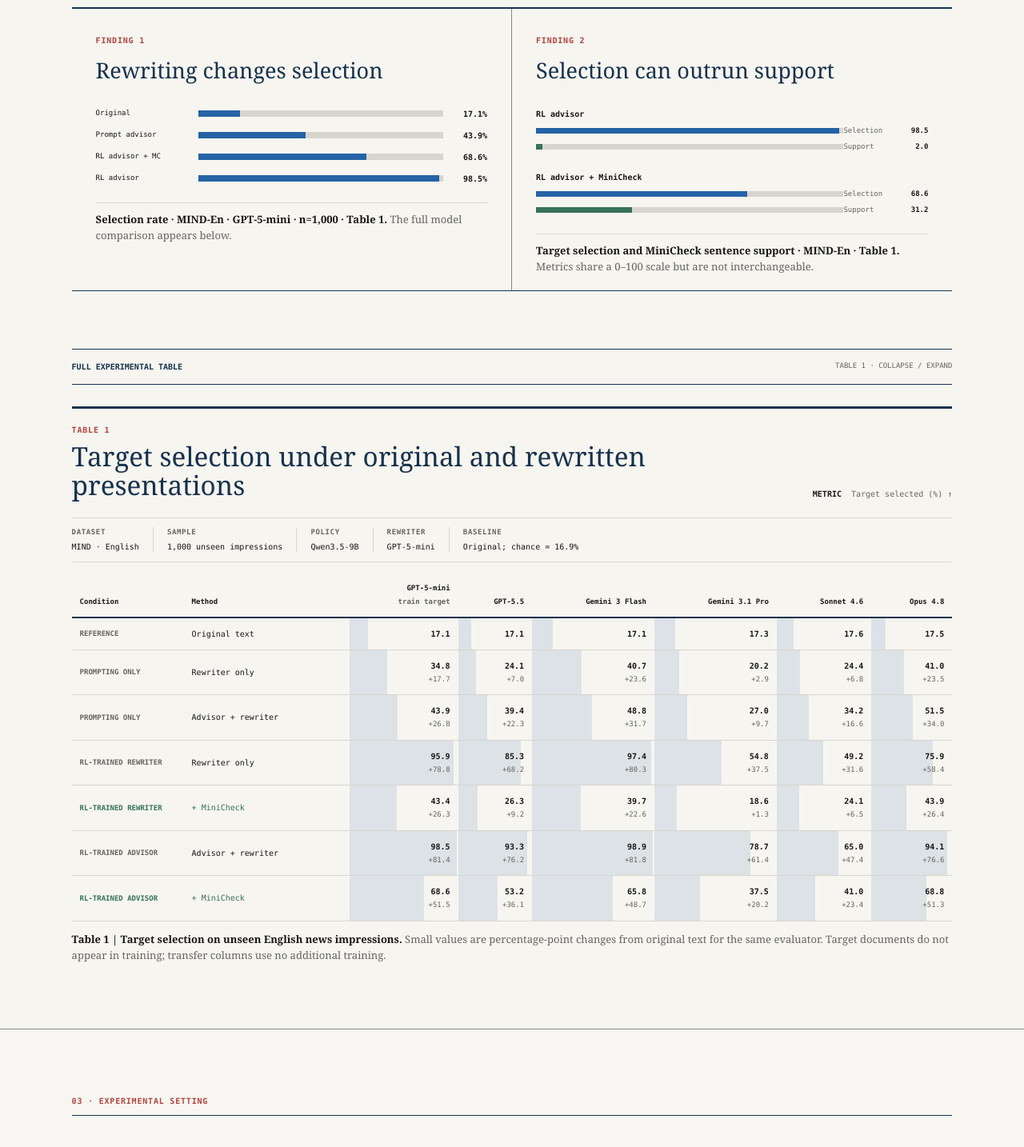
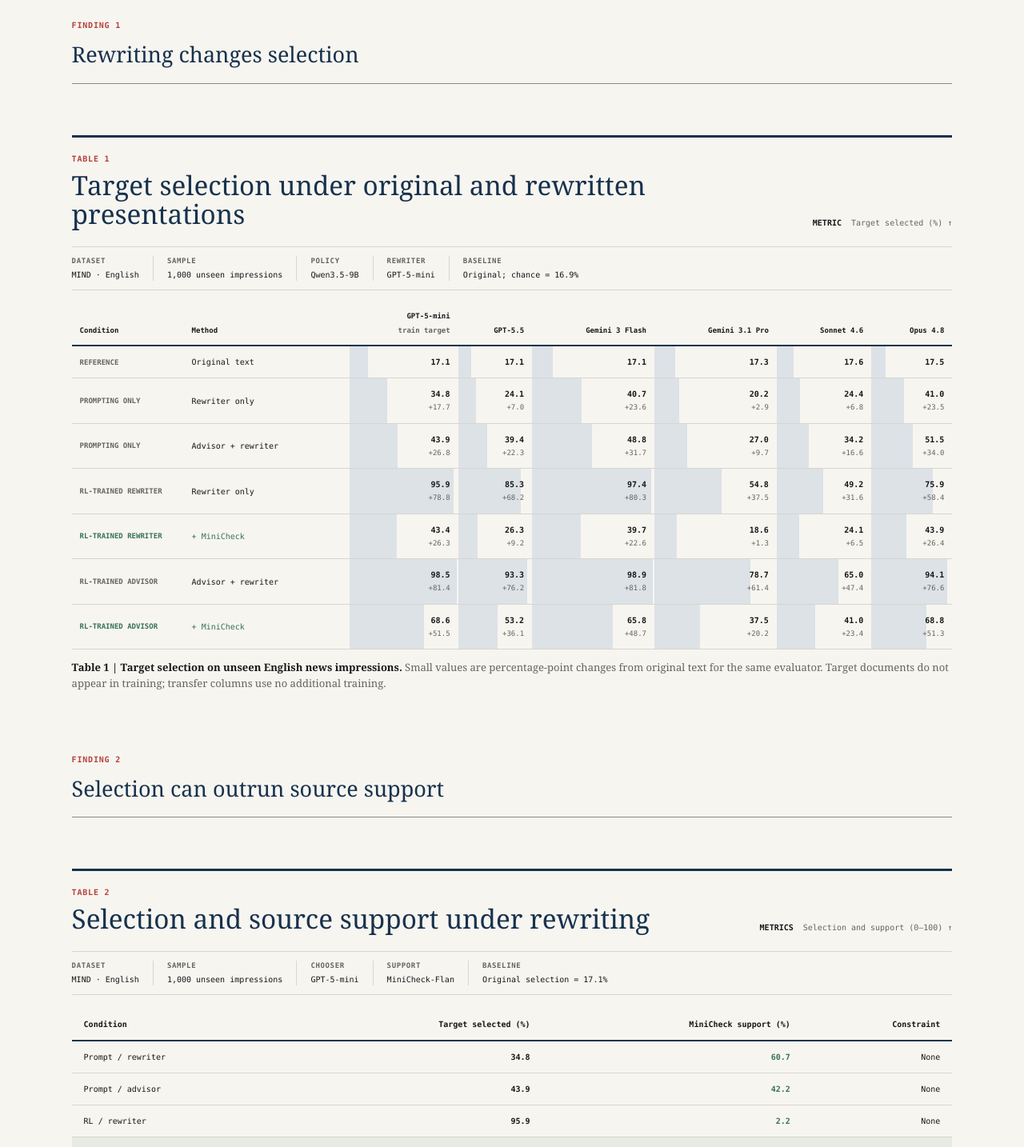
Before and after one commit to Agentbait/agentbait.github.io, a Next.js app: page / in a window 1280 px wide. Shown: the part 2040-3474 px from the top of the page at 80% size. Built offline with nearby package versions, Linux system fonts and the light colour scheme.

Commit message:
Present key findings as evidence tables

```diff
--- a/app/globals.css
+++ b/app/globals.css
@@ -253,32 +253,11 @@ figcaption b { color: var(--ink); }
 .grounded-mark { color: var(--green); border-color: var(--green); }
 
 .results { background: var(--paper) !important; }
-.finding-spread { max-width: 1140px; margin: 62px auto 0; display: grid; grid-template-columns: 1fr 1fr; border-top: 2px solid var(--navy); border-bottom: 1px solid var(--navy); }
-.finding-spread figure { margin: 0; padding: 25px 30px 20px; border-right: 1px solid var(--rule-dark); }
-.finding-spread figure:last-child { border-right: 0; }
-.finding-spread header span, .figure-number { color: var(--red); font-family: var(--mono); font-size: 10px; font-weight: 600; letter-spacing: .08em; text-transform: uppercase; }
-.finding-spread header h3 { margin: 8px 0 26px; color: var(--navy); font-family: var(--serif); font-size: 27px; font-weight: 500; }
-.finding-bars { display: grid; gap: 12px; }
-.finding-bars div { display: grid; grid-template-columns: 118px 1fr 45px; gap: 10px; align-items: center; font-family: var(--mono); font-size: 9px; }
-.finding-bars div::before { content: ""; grid-column: 2; grid-row: 1; height: 8px; background: var(--rule); }
-.finding-bars i { grid-column: 2; grid-row: 1; height: 8px; background: var(--blue); z-index: 1; }
-.finding-bars b { font-size: 10px; text-align: right; }
-.finding-pairs { display: grid; gap: 23px; }
-.finding-pairs > div { display: grid; gap: 7px; }
-.finding-pairs p { margin: 0; font-family: var(--mono); font-size: 10px; font-weight: 600; }
-.finding-pairs span { display: grid; grid-template-columns: 1fr 70px 36px; align-items: center; color: var(--muted); font-family: var(--mono); font-size: 9px; }
-.finding-pairs span::before { content: ""; grid-column: 1; grid-row: 1; height: 7px; background: var(--rule); }
-.finding-pairs i { grid-column: 1; grid-row: 1; height: 7px; background: var(--blue); z-index: 1; }
-.finding-pairs .support i { background: var(--green); }
-.finding-pairs b { color: var(--ink); text-align: right; }
-.finding-spread figcaption { margin-top: 22px; padding-top: 10px; border-top: 1px solid var(--rule); }
-.full-results { max-width: 1140px; margin: 72px auto 0; }
-.full-results > summary { display: flex; justify-content: space-between; padding: 14px 0; border-top: 1px solid var(--navy); border-bottom: 1px solid var(--navy); cursor: pointer; list-style: none; font-family: var(--mono); }
-.full-results > summary::-webkit-details-marker { display: none; }
-.full-results > summary span { color: var(--navy); font-size: 10px; font-weight: 600; text-transform: uppercase; }
-.full-results > summary b { color: var(--muted); font-size: 9px; font-weight: 500; text-transform: uppercase; }
+.finding-block { max-width: 1140px; margin: 70px auto 0; }
+.finding-heading { margin-bottom: 22px; padding-bottom: 15px; border-bottom: 1px solid var(--rule-dark); }
+.finding-heading span, .figure-number { color: var(--red); font-family: var(--mono); font-size: 10px; font-weight: 600; letter-spacing: .08em; text-transform: uppercase; }
+.finding-heading h3 { margin: 7px 0 0; color: var(--navy); font-family: var(--serif); font-size: 27px; font-weight: 500; }
 .evidence-figure { padding-top: 19px; border-top: 3px solid var(--navy); }
-.full-results .evidence-figure { margin-top: 27px; }
 .figure-heading { display: flex; justify-content: space-between; align-items: end; gap: 38px; }
 .figure-number { margin: 0 0 7px; }
 .figure-heading h3 { margin: 0; color: var(--navy); font-family: var(--serif); font-size: clamp(24px, 2.6vw, 34px); font-weight: 500; line-height: 1.1; }
@@ -293,7 +272,7 @@ figcaption b { color: var(--ink); }
 .table-scroll { overflow-x: auto; }
 table { width: 100%; border-collapse: collapse; font-family: var(--mono); font-variant-numeric: tabular-nums; }
 .results-table { min-width: 1040px; }
-.results-table th, .results-table td, .matrix-table th, .matrix-table td, .robustness-table th, .robustness-table td { border-bottom: 1px solid var(--rule); }
+.results-table th, .results-table td, .matrix-table th, .matrix-table td, .robustness-table th, .robustness-table td, .support-table th, .support-table td { border-bottom: 1px solid var(--rule); }
 .results-table thead th { padding: 9px 10px 11px; border-bottom: 2px solid var(--navy); font-size: 9px; text-align: right; vertical-align: bottom; }
 .results-table thead th:first-child, .results-table thead th:nth-child(2) { text-align: left; }
 .results-table thead small { display: block; margin-top: 4px; color: var(--muted); font-size: 9px; }
@@ -305,6 +284,14 @@ table { width: 100%; border-collapse: collapse; font-family: var(--mono); font-v
 .results-table td small, .matrix-table td small { display: block; margin-top: 3px; color: var(--muted); font-size: 9px; }
 .results-table .constrained-row { border-top: 1px dashed var(--green); }
 .results-table .constrained-row th, .results-table .constrained-row td:nth-child(2) { color: var(--green); }
+.support-table { min-width: 680px; }
+.support-table th, .support-table td { padding: 12px 15px; font-size: 10px; text-align: right; }
+.support-table thead th { border-bottom: 2px solid var(--navy); }
+.support-table th:first-child { text-align: left; }
+.support-table tbody th { font-weight: 500; }
+.support-table tbody td:nth-child(3) { color: var(--green); }
+.support-table .constrained-row { background: rgba(54,113,90,.08); }
+.support-table .constrained-row th { color: var(--green); font-weight: 600; }
 
 .transfer { background: var(--paper-deep) !important; }
 .compact-figure { max-width: 900px; }
@@ -315,7 +302,7 @@ table { width: 100%; border-collapse: collapse; font-family: var(--mono); font-v
 .matrix-table tbody th { font-size: 10px; text-align: left; }
 .matrix-table td { font-size: 11px; text-align: right; }
 .matrix-table .trained-row th { color: var(--blue); }
-.robustness-figure, .tradeoff-figure { margin-top: 90px; }
+.robustness-figure { margin-top: 90px; }
 .robustness-table { min-width: 740px; }
 .robustness-table th, .robustness-table td { padding: 10px 14px; font-size: 10px; text-align: right; }
 .robustness-table thead th { border-bottom: 2px solid var(--navy); }
@@ -323,21 +310,6 @@ table { width: 100%; border-collapse: collapse; font-family: var(--mono); font-v
 .robustness-table tbody th { color: var(--muted); font-weight: 500; text-transform: uppercase; }
 .robustness-table tbody tr:nth-child(7) { border-top: 2px solid var(--navy); }
 .constraint-cell { color: var(--green); background: rgba(54,113,90,.08); }
-.paired-chart { margin-top: 24px; padding: 0 46px 12px 188px; font-family: var(--mono); position: relative; }
-.chart-legend { display: flex; gap: 22px; margin-bottom: 16px; color: var(--muted); font-size: 9px; font-weight: 600; text-transform: uppercase; }
-.chart-legend span::before { content: ""; width: 15px; height: 6px; display: inline-block; margin-right: 6px; }
-.selection-key::before { background: var(--blue); }
-.support-key::before { background: var(--green); }
-.axis-labels { display: flex; justify-content: space-between; margin-bottom: 9px; color: var(--muted); font-size: 9px; }
-.paired-row { min-height: 62px; display: grid; grid-template-columns: 170px 1fr; align-items: center; position: relative; }
-.paired-name { position: absolute; left: -188px; width: 172px; font-size: 10px; text-align: right; }
-.paired-row.is-constrained .paired-name { color: var(--green); font-weight: 600; }
-.paired-bars { display: grid; gap: 5px; }
-.bar-track { height: 10px; position: relative; background: repeating-linear-gradient(90deg, transparent 0, transparent calc(25% - 1px), rgba(23,23,23,.12) calc(25% - 1px), rgba(23,23,23,.12) 25%); }
-.bar-track i { display: block; height: 100%; }
-.selection-bar { background: var(--blue); }
-.support-bar { background: var(--green); }
-.bar-track b { position: absolute; top: -1px; transform: translateX(6px); font-size: 9px; }
 .limitations { max-width: 980px; margin: 90px auto 0; }
 .limitations h3 { margin: 0 0 25px; color: var(--navy); font-family: var(--serif); font-size: clamp(30px, 3.3vw, 42px); font-weight: 500; }
 .limitations ol { margin: 0; padding: 0; list-style: none; counter-reset: limit; border-top: 2px solid var(--navy); }
@@ -416,8 +388,6 @@ footer a { justify-self: end; color: var(--paper); font-family: var(--mono); fon
   .redline-columns { grid-template-columns: 1fr; }
   .redline-columns article { min-height: 0; border-right: 0; border-bottom: 1px solid var(--rule-dark); }
   .redline-columns h3 { min-height: 0; }
-  .finding-spread { grid-template-columns: 1fr; }
-  .finding-spread figure { border-right: 0; border-bottom: 1px solid var(--rule-dark); }
   .abstract-grid { grid-template-columns: 1fr; gap: 22px; }
 }
 
@@ -464,14 +434,10 @@ footer a { justify-self: end; color: var(--paper); font-family: var(--mono); fon
   .example-source { grid-template-columns: 1fr; gap: 9px; }
   .redline-columns article { padding: 22px 18px; }
   .redline-columns header { align-items: flex-start; flex-direction: column; }
-  .finding-spread figure { padding-inline: 16px; }
-  .finding-bars div { grid-template-columns: 90px 1fr 43px; }
   .figure-heading { align-items: flex-start; flex-direction: column; gap: 13px; }
   .metric-definition { white-space: normal; }
   .figure-meta { display: grid; grid-template-columns: 1fr 1fr; gap: 10px; }
   .figure-meta div { padding: 0 10px 0 0; border: 0; }
-  .full-results > summary b { display: none; }
-  .paired-chart { padding-left: 108px; padding-right: 30px; }
   .paired-name { left: -108px; width: 96px; font-size: 9px; }
   .limitations li { grid-template-columns: 31px 1fr; gap: 11px; }
   .limitations li p { grid-column: 2; }
--- a/app/page.tsx
+++ b/app/page.tsx
@@ -243,26 +243,8 @@ export default function Home() {
             <aside className="margin-note"><span>Reference</span><p>Row-wise random choice is 16.9%. The experimental control is original text under the same target agent.</p></aside>
           </div>
 
-          <div className="finding-spread">
-            <figure aria-labelledby="finding-one">
-              <header><span>Finding 1</span><h3 id="finding-one">Rewriting changes selection</h3></header>
-              <div className="finding-bars" role="img" aria-label="Selection rates: original 17.1, prompting advisor 43.9, constrained advisor 68.6, RL advisor 98.5 percent.">
-                {[{label:"Original",value:17.1},{label:"Prompt advisor",value:43.9},{label:"RL advisor + MC",value:68.6},{label:"RL advisor",value:98.5}].map((item) => <div key={item.label}><span>{item.label}</span><i style={{width:`${item.value}%`}} /><b>{item.value}%</b></div>)}
-              </div>
-              <figcaption><b>Selection rate · MIND-En · GPT-5-mini · n=1,000 · Table 1.</b> The full model comparison appears below.</figcaption>
-            </figure>
-            <figure aria-labelledby="finding-two">
-              <header><span>Finding 2</span><h3 id="finding-two">Selection can outrun support</h3></header>
-              <div className="finding-pairs">
-                <div><p>RL advisor</p><span><i style={{width:"98.5%"}} />Selection <b>98.5</b></span><span className="support"><i style={{width:"2%"}} />Support <b>2.0</b></span></div>
-                <div><p>RL advisor + MiniCheck</p><span><i style={{width:"68.6%"}} />Selection <b>68.6</b></span><span className="support"><i style={{width:"31.2%"}} />Support <b>31.2</b></span></div>
-              </div>
-              <figcaption><b>Target selection and MiniCheck sentence support · MIND-En · Table 1.</b> Metrics share a 0–100 scale but are not interchangeable.</figcaption>
-            </figure>
-          </div>
-
-          <details className="full-results" open>
-            <summary><span>Full experimental table</span><b>Table 1 · collapse / expand</b></summary>
+          <div className="finding-block">
+            <header className="finding-heading"><span>Finding 1</span><h3 id="finding-one">Rewriting changes selection</h3></header>
             <figure className="evidence-figure" aria-labelledby="main-results-caption">
               <div className="figure-heading"><div><p className="figure-number">Table 1</p><h3>Target selection under original and rewritten presentations</h3></div><p className="metric-definition"><b>Metric</b> Target selected (%) ↑</p></div>
               <MetaLine items={[{label:"Dataset",value:"MIND · English"},{label:"Sample",value:"1,000 unseen impressions"},{label:"Policy",value:"Qwen3.5-9B"},{label:"Rewriter",value:"GPT-5-mini"},{label:"Baseline",value:"Original; chance = 16.9%"}]} />
@@ -271,7 +253,17 @@ export default function Home() {
               </tbody></table></div>
               <figcaption id="main-results-caption"><b>Table 1 | Target selection on unseen English news impressions.</b> Small values are percentage-point changes from original text for the same evaluator. Target documents do not appear in training; transfer columns use no additional training.</figcaption>
             </figure>
-          </details>
+          </div>
+
+          <div className="finding-block">
+            <header className="finding-heading"><span>Finding 2</span><h3 id="finding-two">Selection can outrun source support</h3></header>
+            <figure className="evidence-figure" aria-labelledby="support-results-caption">
+              <div className="figure-heading"><div><p className="figure-number">Table 2</p><h3>Selection and source support under rewriting</h3></div><p className="metric-definition"><b>Metrics</b> Selection and support (0–100) ↑</p></div>
+              <MetaLine items={[{label:"Dataset",value:"MIND · English"},{label:"Sample",value:"1,000 unseen impressions"},{label:"Chooser",value:"GPT-5-mini"},{label:"Support",value:"MiniCheck-Flan"},{label:"Baseline",value:"Original selection = 17.1%"}]} />
+              <div className="table-scroll"><table className="support-table"><thead><tr><th>Condition</th><th>Target selected (%)</th><th>MiniCheck support (%)</th><th>Constraint</th></tr></thead><tbody>{supportResults.map(row=><tr key={row.method} className={row.constrained?"constrained-row":""}><th>{row.method}</th><td><b>{row.selection.toFixed(1)}</b></td><td><b>{row.support.toFixed(1)}</b></td><td>{row.constrained?"MiniCheck":"None"}</td></tr>)}</tbody></table></div>
+              <figcaption id="support-results-caption"><b>Table 2 | Factuality tradeoff on MIND-English.</b> Unconstrained RL produces the highest selection and lowest source support. MiniCheck recovers support while reducing selection.</figcaption>
+            </figure>
+          </div>
         </section>
 
         <section className="story-section setting" id="setting" aria-labelledby="setting-title">
@@ -329,17 +321,10 @@ export default function Home() {
           <div className="story-grid"><div className="prose"><h2 id="transfer-title">Transfer is broad, but not uniform</h2><p>Display language, dataset and factuality constraint all change the observed effect. Reporting only 98.5% would hide those differences.</p></div><aside className="margin-note"><span>Interpretation</span><p>MiniCheck improves source support while reducing the selection effect; the two metrics should be read together.</p></aside></div>
 
           <figure className="evidence-figure robustness-figure" aria-labelledby="robustness-caption">
-            <div className="figure-heading"><div><p className="figure-number">Table 2</p><h3>Language and dataset transfer</h3></div><p className="metric-definition"><b>Metric</b> Target selected (%) ↑</p></div>
+            <div className="figure-heading"><div><p className="figure-number">Table 3</p><h3>Language and dataset transfer</h3></div><p className="metric-definition"><b>Metric</b> Target selected (%) ↑</p></div>
             <MetaLine items={[{label:"Training",value:"English MIND only"},{label:"Sample",value:"1,000 impressions per evaluation"},{label:"Advisor",value:"Qwen3.5-9B"},{label:"Rewriter / chooser",value:"GPT-5-mini"}]} />
             <div className="table-scroll"><table className="robustness-table"><thead><tr><th>Transfer axis</th><th>Evaluation setting</th><th>RL advisor</th><th>RL advisor + MiniCheck</th><th>Constraint cost</th></tr></thead><tbody>{robustnessResults.map(row=><tr key={row.label}><th>{row.setting}</th><td>{row.label}</td><td><b>{row.advisor.toFixed(1)}</b></td><td className="constraint-cell"><b>{row.constrained.toFixed(1)}</b></td><td>{(row.constrained-row.advisor).toFixed(1)} pp</td></tr>)}</tbody></table></div>
-            <figcaption id="robustness-caption"><b>Table 2 | Zero-shot language and dataset transfer.</b> Translated MIND variants preserve rows, targets, candidate order and slate structure. EB-NeRD is a distinct Danish news dataset; English is a translated version of the same EB-NeRD slates.</figcaption>
-          </figure>
-
-          <figure className="evidence-figure tradeoff-figure" aria-labelledby="tradeoff-caption">
-            <div className="figure-heading"><div><p className="figure-number">Figure 4</p><h3>Selection and source support move on different axes</h3></div><p className="metric-definition"><b>Metrics</b> Selection and support (0–100) ↑</p></div>
-            <MetaLine items={[{label:"Dataset",value:"MIND · English"},{label:"Sample",value:"1,000 unseen impressions"},{label:"Chooser",value:"GPT-5-mini"},{label:"Support",value:"MiniCheck-Flan"},{label:"Baseline",value:"Original selection = 17.1%"}]} />
-            <div className="paired-chart" role="img" aria-label="Paired bars compare selection and MiniCheck source support across six rewriting conditions."><div className="chart-legend"><span className="selection-key">Selection</span><span className="support-key">Source support</span></div><div className="axis-labels"><span>0</span><span>25</span><span>50</span><span>75</span><span>100</span></div>{supportResults.map(row=><div className={`paired-row ${row.constrained?"is-constrained":""}`} key={row.method}><div className="paired-name">{row.method}</div><div className="paired-bars"><div className="bar-track"><i className="selection-bar" style={{width:`${row.selection}%`}}/><b style={{left:`${row.selection}%`}}>{row.selection.toFixed(1)}</b></div><div className="bar-track"><i className="support-bar" style={{width:`${row.support}%`}}/><b style={{left:`${row.support}%`}}>{row.support.toFixed(1)}</b></div></div></div>)}</div>
-            <figcaption id="tradeoff-caption"><b>Figure 4 | Factuality tradeoff on MIND-English.</b> Unconstrained RL produces the highest selection and lowest source support. MiniCheck recovers support while reducing selection.</figcaption>
+            <figcaption id="robustness-caption"><b>Table 3 | Zero-shot language and dataset transfer.</b> Translated MIND variants preserve rows, targets, candidate order and slate structure. EB-NeRD is a distinct Danish news dataset; English is a translated version of the same EB-NeRD slates.</figcaption>
           </figure>
         </section>
 
```
Also changed, not shown: 1 other file (tests, documents, lock files or other folders).
